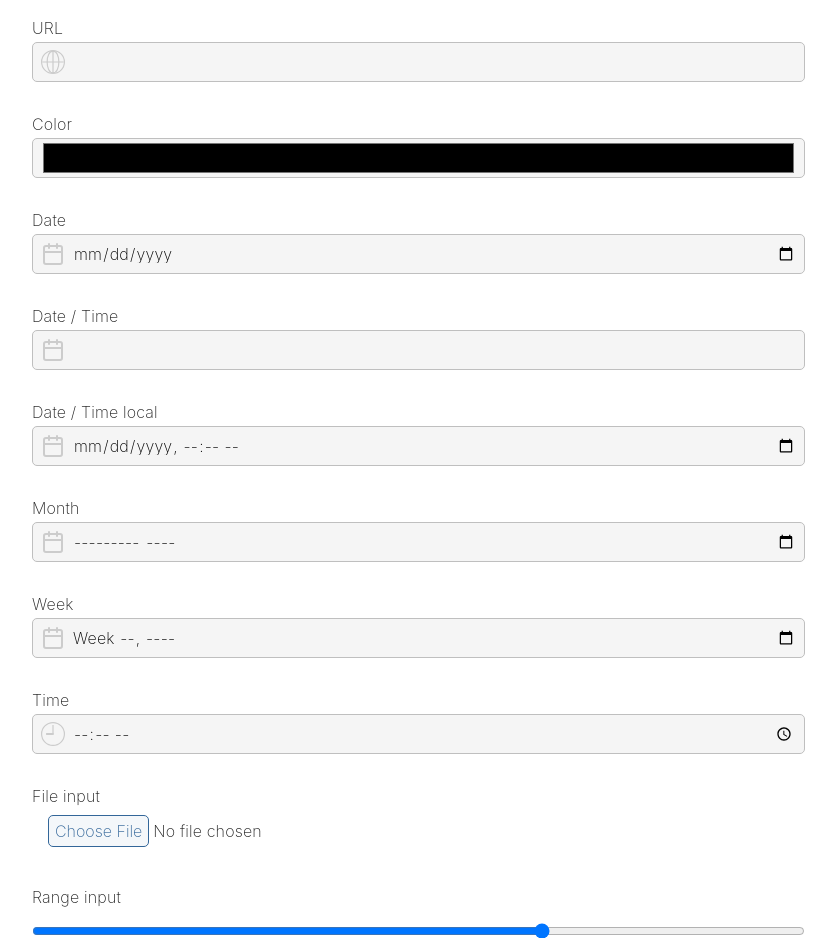
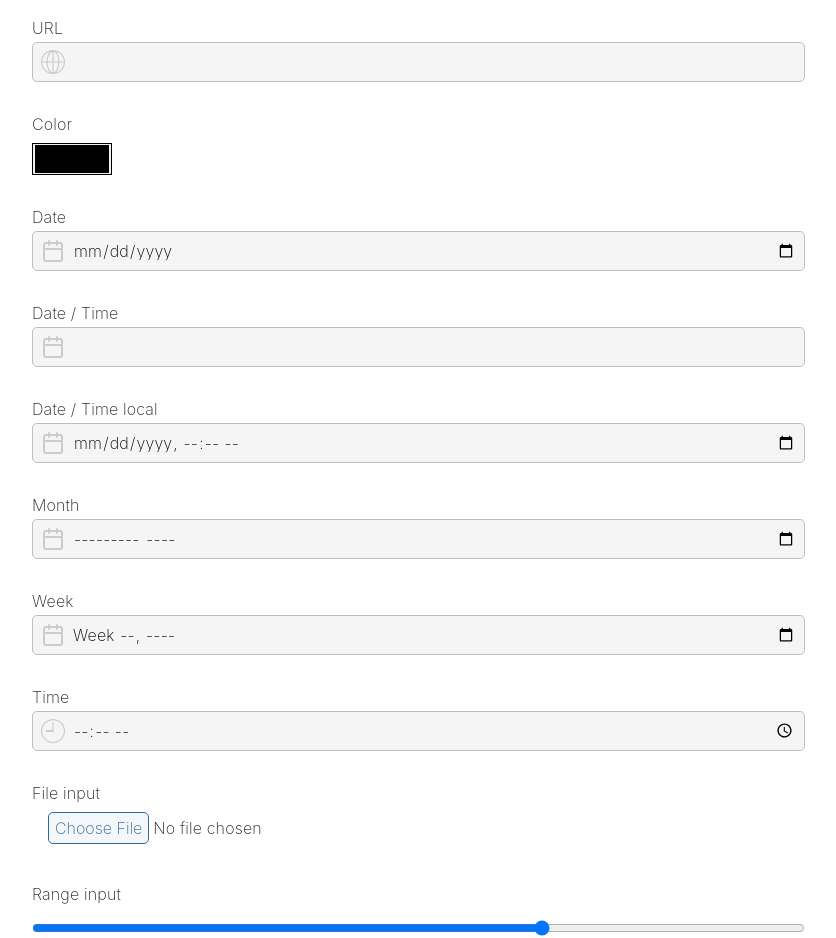
Before and after one commit to dgrammatiko/naf-css, a website: page docs/index2.html in a window 1280 px wide. Shown: the part 5700-6638 px from the top of the page, without its empty margins (32-868 px from the left). Drawn offline with Linux system fonts and the light colour scheme.

Commit message:
Fix colour input

```diff
--- a/css/base-ie.css
+++ b/css/base-ie.css
@@ -278,7 +278,7 @@ h6:not([class]){
   border:0;
   display:block;
   max-width:100%;
-}input:not([type="file"]):not([type="submit"]):not([type="reset"]):not([type="button"]):not([type="checkbox"]):not([type="radio"]):not([class]),
+}input:not([type="file"]):not([type="submit"]):not([type="reset"]):not([type="button"]):not([type="checkbox"]):not([type="radio"]):not([type="color"]):not([class]),
 textarea:not([class]),
 select:not([class]){
   background-color:var(--secondary-lighter);
@@ -295,8 +295,8 @@ select:not([class]){
   padding:0 0.5rem;
   text-transform:none;
   width:100%
-}input:not([type="file"]):not([type="submit"]):not([type="reset"]):not([type="button"]):not([type="checkbox"]):not([type="radio"]):not([class]):disabled,
-  input:not([type="file"]):not([type="submit"]):not([type="reset"]):not([type="button"]):not([type="checkbox"]):not([type="radio"]):not([class])[readonly],
+}input:not([type="file"]):not([type="submit"]):not([type="reset"]):not([type="button"]):not([type="checkbox"]):not([type="radio"]):not([type="color"]):not([class]):disabled,
+  input:not([type="file"]):not([type="submit"]):not([type="reset"]):not([type="button"]):not([type="checkbox"]):not([type="radio"]):not([type="color"]):not([class])[readonly],
   textarea:not([class]):disabled,
   textarea:not([class])[readonly],
   select:not([class]):disabled,
@@ -305,8 +305,8 @@ select:not([class]){
     border:1px solid var(--secondary-light);
     color:var(--secondary-bg);
     cursor:not-allowed;
-  }input:not([type="file"]):not([type="submit"]):not([type="reset"]):not([type="button"]):not([type="checkbox"]):not([type="radio"]):not([class]):focus:not([disabled]):not([type="range"]),
-  input:not([type="file"]):not([type="submit"]):not([type="reset"]):not([type="button"]):not([type="checkbox"]):not([type="radio"]):not([class]):hover:not([disabled]):not([type="range"]),
+  }input:not([type="file"]):not([type="submit"]):not([type="reset"]):not([type="button"]):not([type="checkbox"]):not([type="radio"]):not([type="color"]):not([class]):focus:not([disabled]):not([type="range"]),
+  input:not([type="file"]):not([type="submit"]):not([type="reset"]):not([type="button"]):not([type="checkbox"]):not([type="radio"]):not([type="color"]):not([class]):hover:not([disabled]):not([type="range"]),
   textarea:not([class]):focus:not([disabled]):not([type="range"]),
   textarea:not([class]):hover:not([disabled]):not([type="range"]),
   select:not([class]):focus:not([disabled]):not([type="range"]),
--- a/css/base.css
+++ b/css/base.css
@@ -286,7 +286,7 @@ h6:not([class]){
   border:0;
   display:block;
   max-width:100%;
-}input:not([type="file"]):not([type="submit"]):not([type="reset"]):not([type="button"]):not([type="checkbox"]):not([type="radio"]):not([class]),
+}input:not([type="file"]):not([type="submit"]):not([type="reset"]):not([type="button"]):not([type="checkbox"]):not([type="radio"]):not([type="color"]):not([class]),
 textarea:not([class]),
 select:not([class]){
   background-color:var(--secondary-lighter);
@@ -303,8 +303,8 @@ select:not([class]){
   padding:0 0.5rem;
   text-transform:none;
   width:100%
-}input:not([type="file"]):not([type="submit"]):not([type="reset"]):not([type="button"]):not([type="checkbox"]):not([type="radio"]):not([class]):disabled,
-  input:not([type="file"]):not([type="submit"]):not([type="reset"]):not([type="button"]):not([type="checkbox"]):not([type="radio"]):not([class])[readonly],
+}input:not([type="file"]):not([type="submit"]):not([type="reset"]):not([type="button"]):not([type="checkbox"]):not([type="radio"]):not([type="color"]):not([class]):disabled,
+  input:not([type="file"]):not([type="submit"]):not([type="reset"]):not([type="button"]):not([type="checkbox"]):not([type="radio"]):not([type="color"]):not([class])[readonly],
   textarea:not([class]):disabled,
   textarea:not([class])[readonly],
   select:not([class]):disabled,
@@ -313,8 +313,8 @@ select:not([class]){
     border:1px solid var(--secondary-light);
     color:var(--secondary-bg);
     cursor:not-allowed;
-  }input:not([type="file"]):not([type="submit"]):not([type="reset"]):not([type="button"]):not([type="checkbox"]):not([type="radio"]):not([class]):focus:not([disabled]):not([type="range"]),
-  input:not([type="file"]):not([type="submit"]):not([type="reset"]):not([type="button"]):not([type="checkbox"]):not([type="radio"]):not([class]):hover:not([disabled]):not([type="range"]),
+  }input:not([type="file"]):not([type="submit"]):not([type="reset"]):not([type="button"]):not([type="checkbox"]):not([type="radio"]):not([type="color"]):not([class]):focus:not([disabled]):not([type="range"]),
+  input:not([type="file"]):not([type="submit"]):not([type="reset"]):not([type="button"]):not([type="checkbox"]):not([type="radio"]):not([type="color"]):not([class]):hover:not([disabled]):not([type="range"]),
   textarea:not([class]):focus:not([disabled]):not([type="range"]),
   textarea:not([class]):hover:not([disabled]):not([type="range"]),
   select:not([class]):focus:not([disabled]):not([type="range"]),
--- a/css/forms-ie.css
+++ b/css/forms-ie.css
@@ -131,8 +131,16 @@ input[type="file"]:not([class]){
   padding:0;
 }
 input[type="color"]:not([class]){
-  padding:0.125rem;
+  -webkit-appearance:none;
+  height:2rem;
+  width:5rem
 }
+input[type="color"]:not([class])::-webkit-color-swatch-wrapper{
+    padding:0;
+  }
+input[type="color"]:not([class])::-webkit-color-swatch{
+    border:none;
+  }
 input[type="range"]:not([class]){
   padding:0;
 }
--- a/css/forms.css
+++ b/css/forms.css
@@ -134,8 +134,16 @@ input[type="file"]:not([class]){
   padding:0;
 }
 input[type="color"]:not([class]){
-  padding:0.125rem;
+  -webkit-appearance:none;
+  height:2rem;
+  width:5rem
 }
+input[type="color"]:not([class])::-webkit-color-swatch-wrapper{
+    padding:0;
+  }
+input[type="color"]:not([class])::-webkit-color-swatch{
+    border:none;
+  }
 input[type="range"]:not([class]){
   padding:0;
 }
--- a/docs/css/base-ie.css
+++ b/docs/css/base-ie.css
@@ -278,7 +278,7 @@ h6:not([class]){
   border:0;
   display:block;
   max-width:100%;
-}input:not([type="file"]):not([type="submit"]):not([type="reset"]):not([type="button"]):not([type="checkbox"]):not([type="radio"]):not([class]),
+}input:not([type="file"]):not([type="submit"]):not([type="reset"]):not([type="button"]):not([type="checkbox"]):not([type="radio"]):not([type="color"]):not([class]),
 textarea:not([class]),
 select:not([class]){
   background-color:var(--secondary-lighter);
@@ -295,8 +295,8 @@ select:not([class]){
   padding:0 0.5rem;
   text-transform:none;
   width:100%
-}input:not([type="file"]):not([type="submit"]):not([type="reset"]):not([type="button"]):not([type="checkbox"]):not([type="radio"]):not([class]):disabled,
-  input:not([type="file"]):not([type="submit"]):not([type="reset"]):not([type="button"]):not([type="checkbox"]):not([type="radio"]):not([class])[readonly],
+}input:not([type="file"]):not([type="submit"]):not([type="reset"]):not([type="button"]):not([type="checkbox"]):not([type="radio"]):not([type="color"]):not([class]):disabled,
+  input:not([type="file"]):not([type="submit"]):not([type="reset"]):not([type="button"]):not([type="checkbox"]):not([type="radio"]):not([type="color"]):not([class])[readonly],
   textarea:not([class]):disabled,
   textarea:not([class])[readonly],
   select:not([class]):disabled,
@@ -305,8 +305,8 @@ select:not([class]){
     border:1px solid var(--secondary-light);
     color:var(--secondary-bg);
     cursor:not-allowed;
-  }input:not([type="file"]):not([type="submit"]):not([type="reset"]):not([type="button"]):not([type="checkbox"]):not([type="radio"]):not([class]):focus:not([disabled]):not([type="range"]),
-  input:not([type="file"]):not([type="submit"]):not([type="reset"]):not([type="button"]):not([type="checkbox"]):not([type="radio"]):not([class]):hover:not([disabled]):not([type="range"]),
+  }input:not([type="file"]):not([type="submit"]):not([type="reset"]):not([type="button"]):not([type="checkbox"]):not([type="radio"]):not([type="color"]):not([class]):focus:not([disabled]):not([type="range"]),
+  input:not([type="file"]):not([type="submit"]):not([type="reset"]):not([type="button"]):not([type="checkbox"]):not([type="radio"]):not([type="color"]):not([class]):hover:not([disabled]):not([type="range"]),
   textarea:not([class]):focus:not([disabled]):not([type="range"]),
   textarea:not([class]):hover:not([disabled]):not([type="range"]),
   select:not([class]):focus:not([disabled]):not([type="range"]),
--- a/docs/css/base.css
+++ b/docs/css/base.css
@@ -286,7 +286,7 @@ h6:not([class]){
   border:0;
   display:block;
   max-width:100%;
-}input:not([type="file"]):not([type="submit"]):not([type="reset"]):not([type="button"]):not([type="checkbox"]):not([type="radio"]):not([class]),
+}input:not([type="file"]):not([type="submit"]):not([type="reset"]):not([type="button"]):not([type="checkbox"]):not([type="radio"]):not([type="color"]):not([class]),
 textarea:not([class]),
 select:not([class]){
   background-color:var(--secondary-lighter);
@@ -303,8 +303,8 @@ select:not([class]){
   padding:0 0.5rem;
   text-transform:none;
   width:100%
-}input:not([type="file"]):not([type="submit"]):not([type="reset"]):not([type="button"]):not([type="checkbox"]):not([type="radio"]):not([class]):disabled,
-  input:not([type="file"]):not([type="submit"]):not([type="reset"]):not([type="button"]):not([type="checkbox"]):not([type="radio"]):not([class])[readonly],
+}input:not([type="file"]):not([type="submit"]):not([type="reset"]):not([type="button"]):not([type="checkbox"]):not([type="radio"]):not([type="color"]):not([class]):disabled,
+  input:not([type="file"]):not([type="submit"]):not([type="reset"]):not([type="button"]):not([type="checkbox"]):not([type="radio"]):not([type="color"]):not([class])[readonly],
   textarea:not([class]):disabled,
   textarea:not([class])[readonly],
   select:not([class]):disabled,
@@ -313,8 +313,8 @@ select:not([class]){
     border:1px solid var(--secondary-light);
     color:var(--secondary-bg);
     cursor:not-allowed;
-  }input:not([type="file"]):not([type="submit"]):not([type="reset"]):not([type="button"]):not([type="checkbox"]):not([type="radio"]):not([class]):focus:not([disabled]):not([type="range"]),
-  input:not([type="file"]):not([type="submit"]):not([type="reset"]):not([type="button"]):not([type="checkbox"]):not([type="radio"]):not([class]):hover:not([disabled]):not([type="range"]),
+  }input:not([type="file"]):not([type="submit"]):not([type="reset"]):not([type="button"]):not([type="checkbox"]):not([type="radio"]):not([type="color"]):not([class]):focus:not([disabled]):not([type="range"]),
+  input:not([type="file"]):not([type="submit"]):not([type="reset"]):not([type="button"]):not([type="checkbox"]):not([type="radio"]):not([type="color"]):not([class]):hover:not([disabled]):not([type="range"]),
   textarea:not([class]):focus:not([disabled]):not([type="range"]),
   textarea:not([class]):hover:not([disabled]):not([type="range"]),
   select:not([class]):focus:not([disabled]):not([type="range"]),
--- a/docs/css/forms-ie.css
+++ b/docs/css/forms-ie.css
@@ -131,8 +131,16 @@ input[type="file"]:not([class]){
   padding:0;
 }
 input[type="color"]:not([class]){
-  padding:0.125rem;
+  -webkit-appearance:none;
+  height:2rem;
+  width:5rem
 }
+input[type="color"]:not([class])::-webkit-color-swatch-wrapper{
+    padding:0;
+  }
+input[type="color"]:not([class])::-webkit-color-swatch{
+    border:none;
+  }
 input[type="range"]:not([class]){
   padding:0;
 }
--- a/docs/css/forms.css
+++ b/docs/css/forms.css
@@ -134,8 +134,16 @@ input[type="file"]:not([class]){
   padding:0;
 }
 input[type="color"]:not([class]){
-  padding:0.125rem;
+  -webkit-appearance:none;
+  height:2rem;
+  width:5rem
 }
+input[type="color"]:not([class])::-webkit-color-swatch-wrapper{
+    padding:0;
+  }
+input[type="color"]:not([class])::-webkit-color-swatch{
+    border:none;
+  }
 input[type="range"]:not([class]){
   padding:0;
 }
--- a/src/elements/input.css
+++ b/src/elements/input.css
@@ -1,4 +1,4 @@
-input:not([type="file"]):not([type="submit"]):not([type="reset"]):not([type="button"]):not([type="checkbox"]):not([type="radio"]):not([class]),
+input:not([type="file"]):not([type="submit"]):not([type="reset"]):not([type="button"]):not([type="checkbox"]):not([type="radio"]):not([type="color"]):not([class]),
 textarea:not([class]),
 select:not([class]) {
   background-color: var(--secondary-lighter);
--- a/src/forms/input.css
+++ b/src/forms/input.css
@@ -84,7 +84,17 @@ input[type="file"]:not([class]) {
 }
 
 input[type="color"]:not([class]) {
-  padding: 0.125rem;
+  -webkit-appearance: none;
+  height: 2rem;
+  width: 5rem;
+
+  &::-webkit-color-swatch-wrapper {
+    padding: 0;
+  }
+
+  &::-webkit-color-swatch {
+    border: none;
+  }
 }
 
 input[type="range"]:not([class]) {
```
Also changed, not shown: html5elements.md (+20 -0 lines), css/base-ie.min.css, css/base.min.css, css/forms-ie.min.css, css/forms.min.css, docs/css/base-ie.min.css, docs/css/base.min.css, docs/css/forms-ie.min.css, docs/css/forms.min.css.
